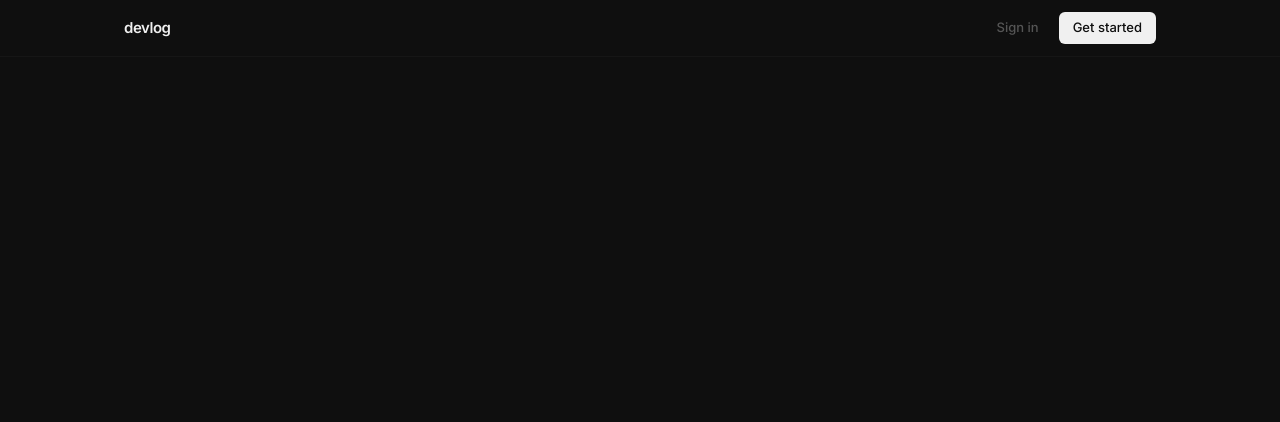
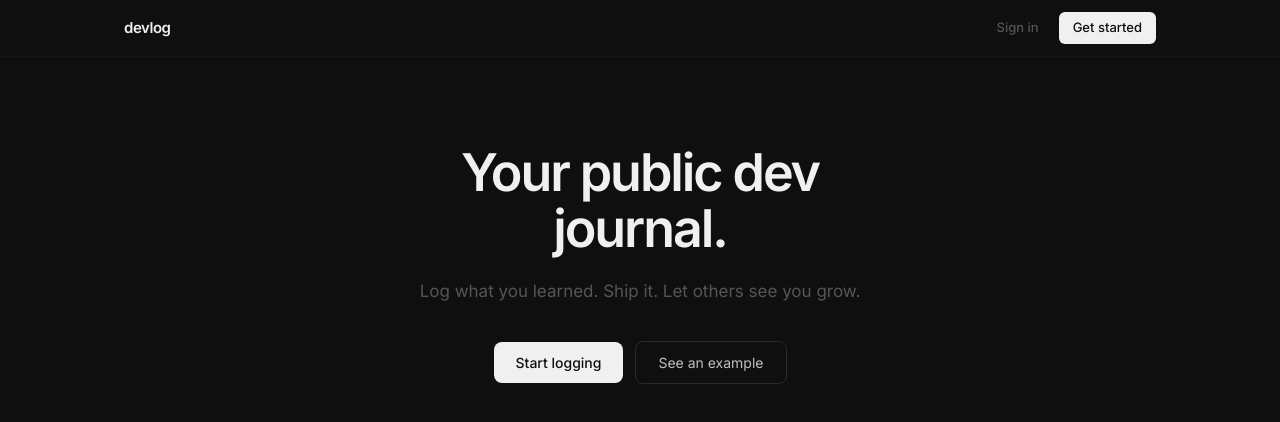
Before and after one commit to h3pixz/DevLog, a React (Vite) app: page / in a window 1280 px wide. Shown: the top 422 px of the page. Built offline with nearby package versions, Linux system fonts and the light colour scheme.

Commit message:
add: hero

```diff
--- a/src/App.tsx
+++ b/src/App.tsx
@@ -1,7 +1,11 @@
 import Header from "./components/Header";
+import Hero from "./components/Hero";
 
 export default function App() {
   return (
-    <Header />
+    <>
+      <Header />
+      <Hero />
+    </>
   );
 }
--- /dev/null
+++ b/src/components/Hero.tsx
@@ -0,0 +1,69 @@
+export default function Hero() {
+  return (
+    <div
+      style={{
+        maxWidth: 560,
+        margin: "0 auto",
+        padding: "88px 24px 64px",
+        textAlign: "center",
+      }}
+    >
+      <h1
+        style={{
+          fontSize: "clamp(36px, 6vw, 52px)",
+          fontWeight: 600,
+          color: "#F0F0F0",
+          letterSpacing: "-0.04em",
+          lineHeight: 1.08,
+          marginBottom: 20,
+        }}
+      >
+        Your public dev journal.
+      </h1>
+      <p
+        style={{
+          fontSize: 17,
+          color: "#555555",
+          lineHeight: 1.65,
+          marginBottom: 36,
+          fontWeight: 400,
+        }}
+      >
+        Log what you learned. Ship it. Let others see you grow.
+      </p>
+
+      <div className="flex items-center justify-center gap-3 flex-wrap">
+        <button
+          style={{
+            backgroundColor: "#F0F0F0",
+            color: "#0F0F0F",
+            fontSize: 14,
+            fontWeight: 500,
+            padding: "10px 22px",
+            borderRadius: 8,
+            border: "none",
+            cursor: "pointer",
+          }}
+          className="hover:bg-[#DEDEDE] transition-colors"
+        >
+          Start logging
+        </button>
+        <button
+          style={{
+            backgroundColor: "transparent",
+            color: "#C0C0C0",
+            fontSize: 14,
+            fontWeight: 400,
+            padding: "10px 22px",
+            borderRadius: 8,
+            border: "1px solid #2A2A2A",
+            cursor: "pointer",
+          }}
+          className="hover:border-[#404040] hover:text-[#F0F0F0] transition-colors"
+        >
+          See an example
+        </button>
+      </div>
+    </div>
+  );
+}
```
